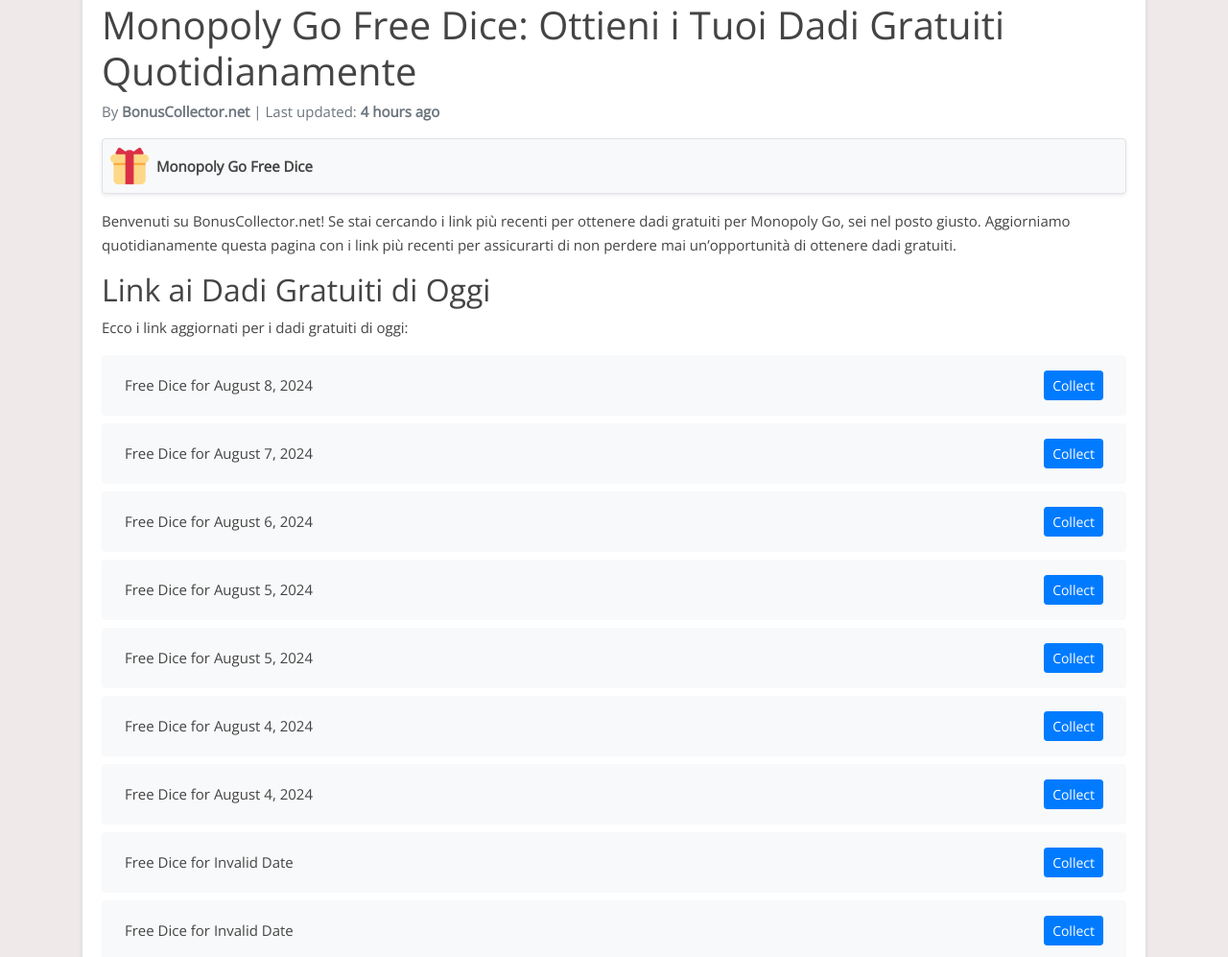
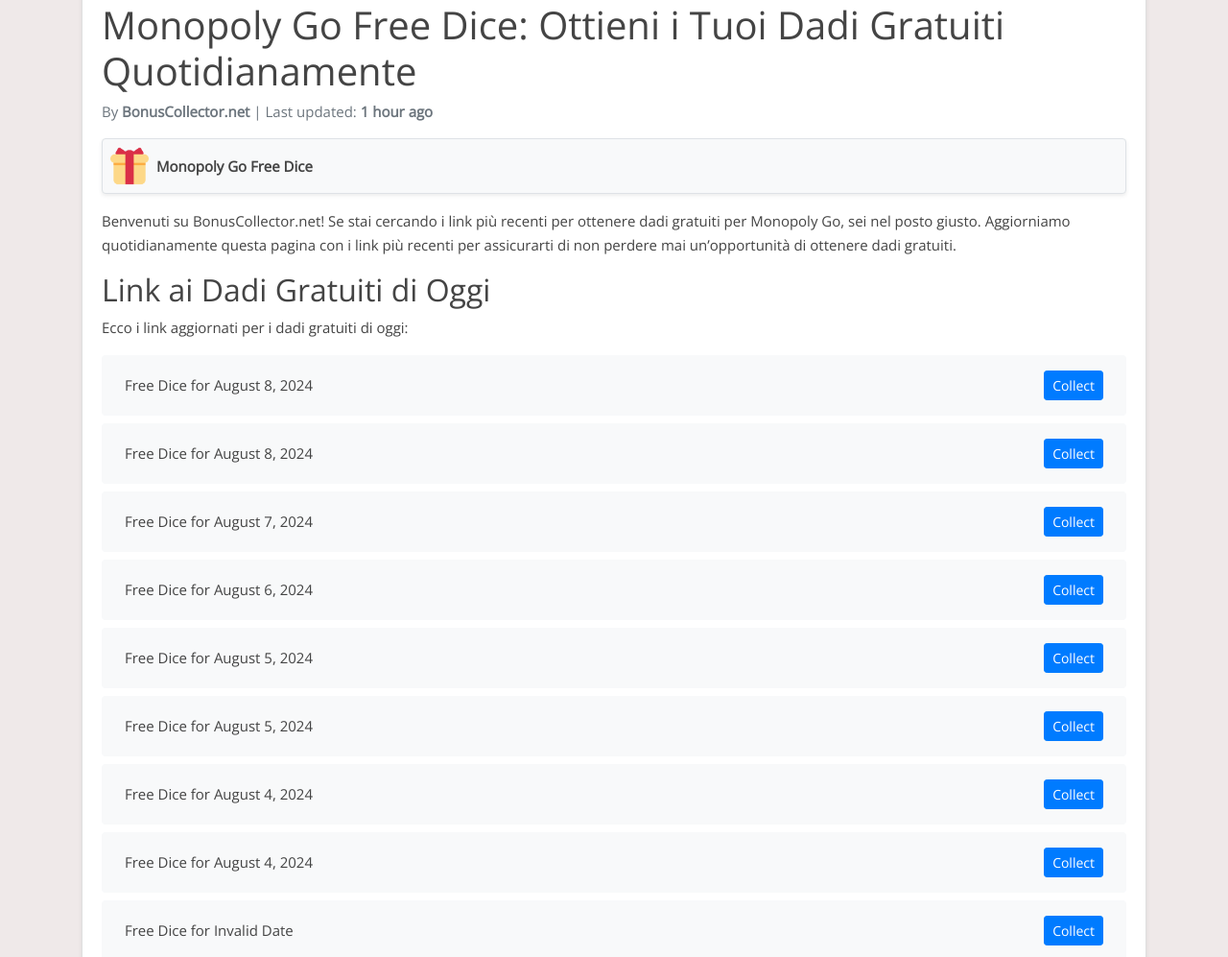
Before and after one commit to Prollad99/bs-net, a Jekyll site: the page built from it/_posts/2024-07-21-monopoly-go.md, in a window 1280 px wide and 1400 px high. Shown: the part 142-1139 px from the top of the window at 96% size. Built offline with Jekyll 4.4.1, drawn with Linux system fonts in a browser that asks for light colours; nearby versions of some CDN libraries; comment, search, counter and statistics services are not loaded.

Commit message:
Update monopoly-go reward links and last modified date

```diff
--- a/_data/include_files.yml
+++ b/_data/include_files.yml
@@ -32,7 +32,7 @@
   last_modified: 2024-08-07 16:08:01
 
 monopoly-go.html:
-  last_modified: 2024-08-08 12:51:03
+  last_modified: 2024-08-08 16:07:57
 
 doubledown-casino.html:
   last_modified: 2024-08-08 11:31:11
--- a/_includes/monopoly-go.html
+++ b/_includes/monopoly-go.html
@@ -1,4 +1,8 @@
 <ul class="list-group mt-3 mb-4">
+  <li class="list-group-item d-flex justify-content-between align-items-center">
+    <span>Free Dice for August 8, 2024</span>
+    <a href="https://mply.io/FnuG_OpLfgY" class="btn btn-primary btn-sm">Collect</a>
+  </li>
   <li class="list-group-item d-flex justify-content-between align-items-center">
     <span>Free Dice for August 8, 2024</span>
     <a href="https://mply.io/JHTKWqxFWrU" class="btn btn-primary btn-sm">Collect</a>
@@ -395,8 +399,4 @@
     <span>Free Dice for Invalid Date</span>
     <a href="https://2tdd.adj.st/reward-link/khg1swczwbgrtty4444?adjust_t=i2f8o2i_4btbvwg&adjust_deeplink_js=1" class="btn btn-primary btn-sm">Collect</a>
   </li>
-  <li class="list-group-item d-flex justify-content-between align-items-center">
-    <span>Free Dice for Invalid Date</span>
-    <a href="https://2tdd.adj.st/reward-link/vk21876hsaqq?adjust_t=i2f8o2i_4btbvwg&adjust_deeplink_js=1" class="btn btn-primary btn-sm">Collect</a>
-  </li>
 </ul>
```
Also changed, not shown: links-json/monopoly-go.json (+4 -3 lines).
